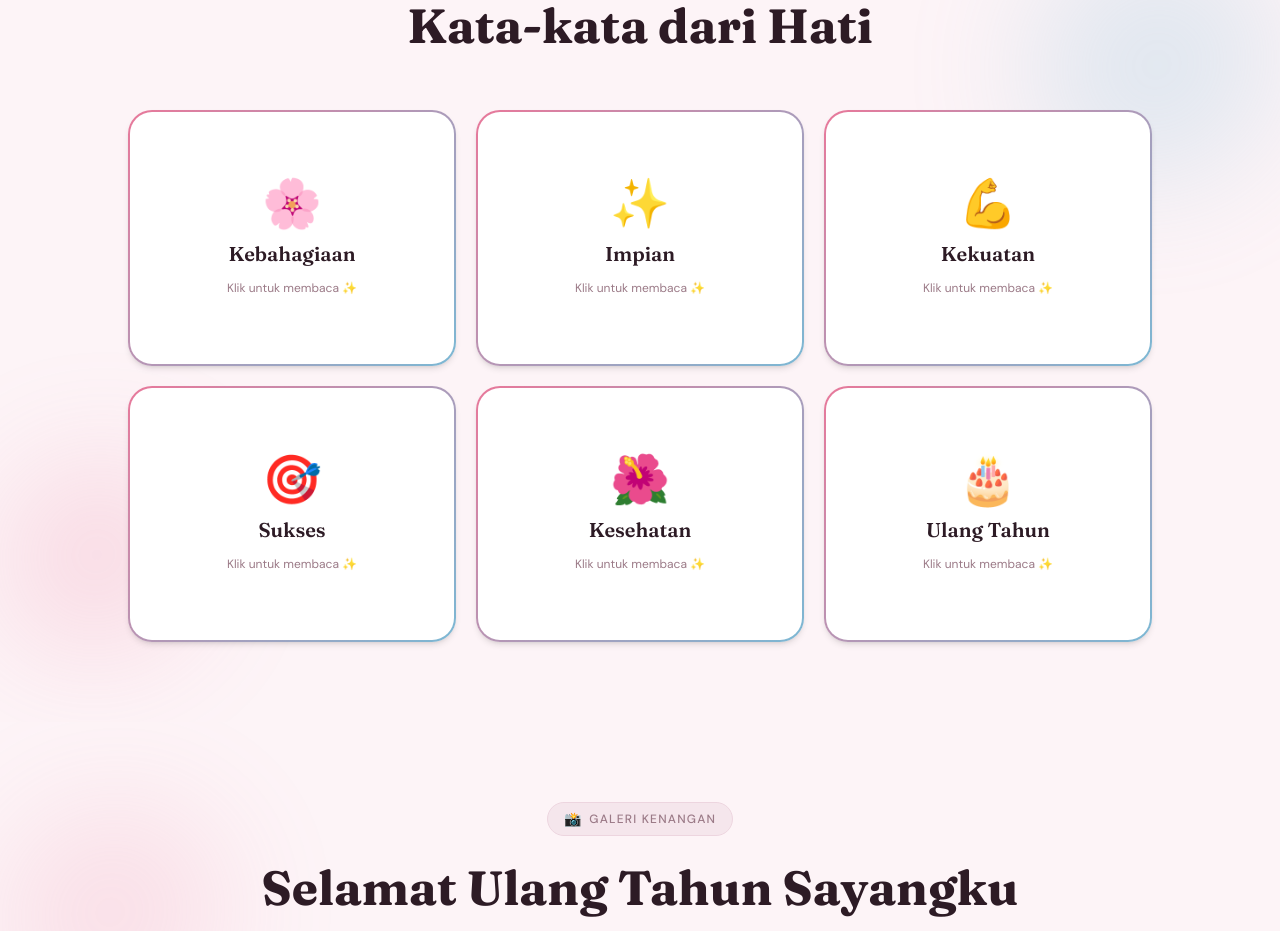
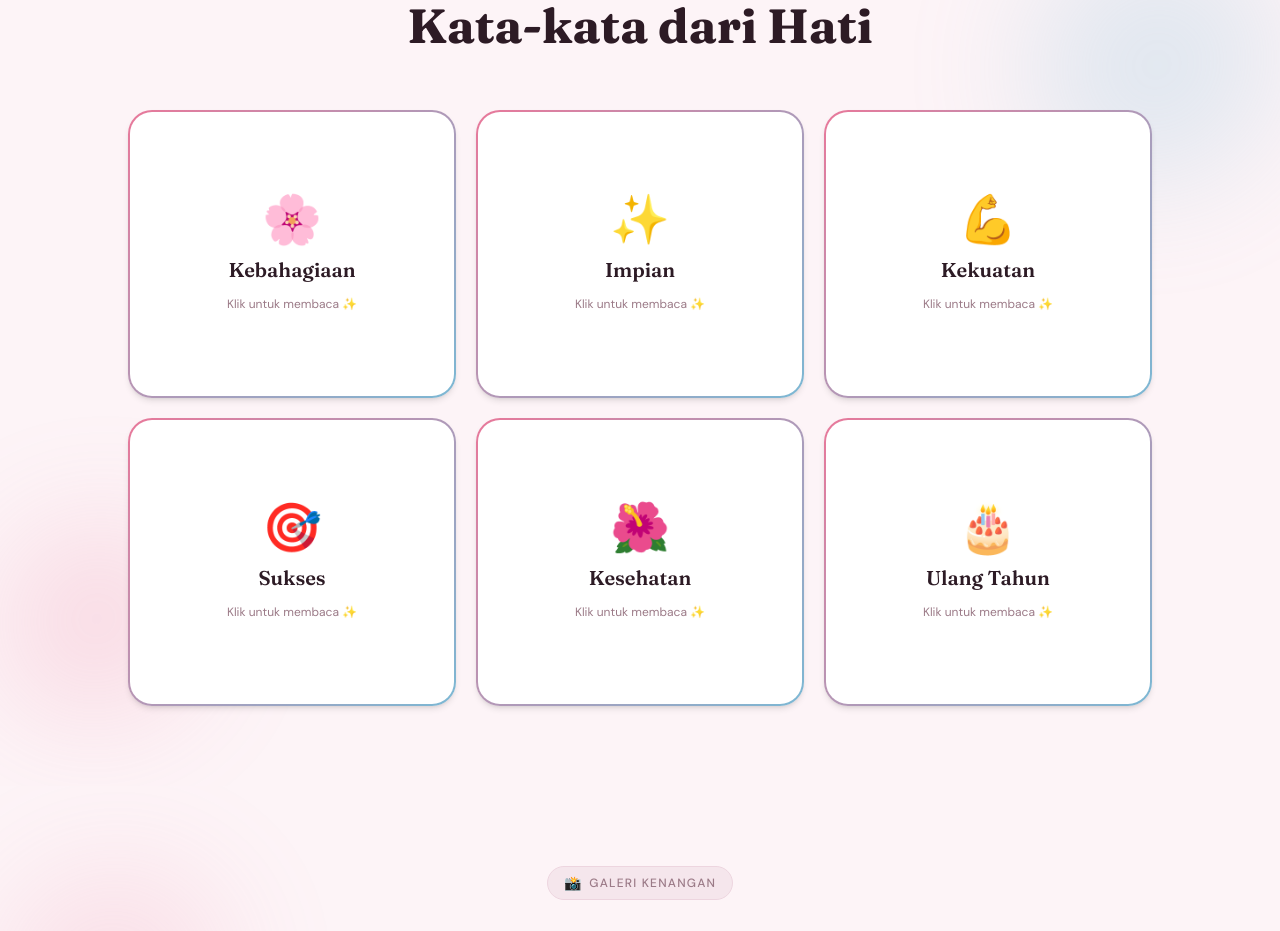
Before and after one commit to pikooo914-web/ulfianahbd, a Next.js app: page / in a window 1280 px wide. Shown: the part 940-1871 px from the top of the page. Built offline with nearby package versions, Linux system fonts and the light colour scheme.

Commit message:
Local Commit: 2026-07-31T17:57:31.646Z - Updated card height dari `h-56 sm:h-64` → `h-64 sm:h-72` agar semua card lebih proporsional dan punya ruang lebih untuk teks - Ditambahkan `overflow-y-auto` pada teks pesan di sisi belakang card, sehingga pesan yang panjang bisa di-scroll tanpa terpotong

```diff
--- a/src/app/components/WishesSection.tsx
+++ b/src/app/components/WishesSection.tsx
@@ -79,7 +79,7 @@ function WishCard({ card, index }: { card: WishCard; index: number }) {
 
   return (
     <div
-      className="perspective-card cursor-pointer reveal-item h-56 sm:h-64"
+      className="perspective-card cursor-pointer reveal-item h-64 sm:h-72"
       style={{ transitionDelay: `${index * 80}ms` }}
       onClick={handleFlip}
       role="button"
@@ -97,8 +97,8 @@ function WishCard({ card, index }: { card: WishCard; index: number }) {
 
         {/* Back face */}
         <div className="card-face card-back w-full h-full rounded-2xl bg-card border border-border shadow-md p-6 flex flex-col justify-between">
-          <p className="text-foreground font-sans text-sm leading-relaxed flex-1 overflow-hidden">{card.message}</p>
-          <p className="text-primary font-display font-semibold text-sm mt-3">{card.from}</p>
+          <p className="text-foreground font-sans text-sm leading-relaxed flex-1 overflow-y-auto pr-1">{card.message}</p>
+          <p className="text-primary font-display font-semibold text-sm mt-3 flex-shrink-0">{card.from}</p>
         </div>
       </div>
 
```
